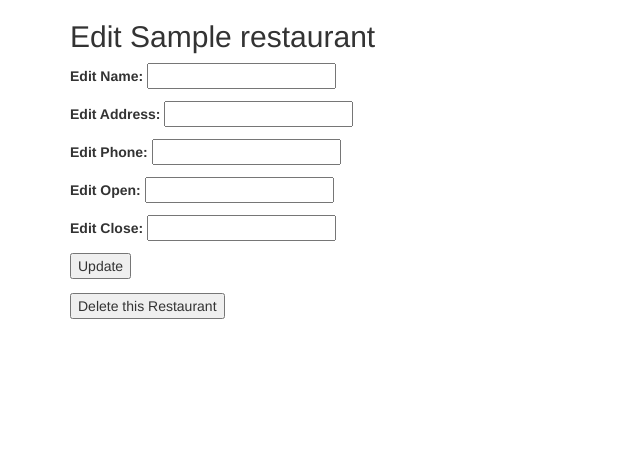
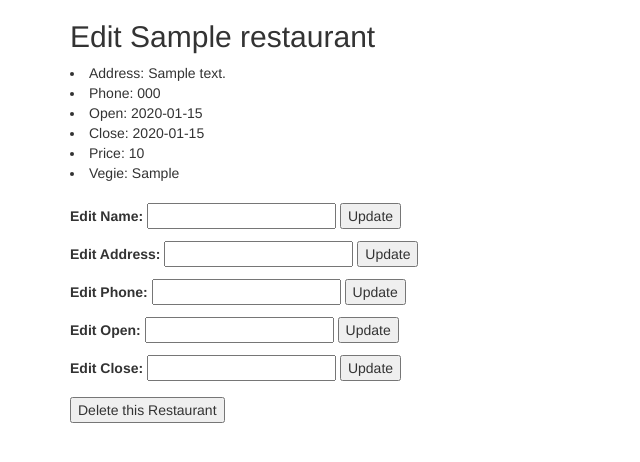
Before and after one commit to kbulloch/Epifoodus, a PHP site: template views/edit_restaurant.twig in a window 1280 px wide. Shown: the top 462 px of the page, without its empty margins (0-640 px from the left). Run offline with PHP 8.4, Linux system fonts and the light colour scheme; the template is opened without the code that fills it: most values are stand-ins (such as "Sample title", 1, 10 or a date in 2020); some libraries are stand-ins or nearby versions.

Commit message:
debug edit routes and twig files

```diff
--- a/views/edit_restaurant.twig
+++ b/views/edit_restaurant.twig
@@ -6,35 +6,47 @@
   <body>
     <div class="container">
       <h2>Edit {{ restaurant.getName }}</h2>
-
-      <form action='/restaurants/{{ restaurant.getId }}' method='post'>
+        <li>Address: {{ restaurant.getAddress }}</li>
+        <li>Phone: {{ restaurant.getPhone }}</li>
+        <li>Open: {{ restaurant.getOpentime }}</li>
+        <li>Close: {{ restaurant.getClosetime }}</li>
+        <li>Price: {{ restaurant.getPrice }}</li>
+        <li>Vegie: {{ restaurant.getVegie }}</li>
+    </div>
+    <br>
+    <div class="container">
+      <form action='/restaurants' method='post'>
         <input name='_method' type='hidden' value='patch'>
         <p>
           <label for='name'>Edit Name:</label>
           <input id='name' name='name' type='text'>
+          <button type='submit'>Update</button>
         </p>
 
         <p>
           <label for='address'>Edit Address:</label>
           <input id='address' name='address' type='text'>
+          <button type='submit'>Update</button>
         </p>
 
         <p>
           <label for='phone'>Edit Phone:</label>
           <input id='phone' name='phone' type='text'>
+          <button type='submit'>Update</button>
         </p>
 
         <p>
           <label for='opentime'>Edit Open:</label>
           <input id='opentime' name='opentime' type='text'>
+          <button type='submit'>Update</button>
         </p>
 
         <p>
           <label for='closetime'>Edit Close:</label>
           <input id='closetime' name='closetime' type='text'>
+          <button type='submit'>Update</button>
         </p>
 
-        <button type='submit'>Update</button>
       </form>
 
       <form action='/restaurants/{{ restaurant.getId }}'method='post'>
--- a/views/restaurant.twig
+++ b/views/restaurant.twig
@@ -13,7 +13,6 @@
         <li>{{ restaurant.getOpentime }}</li>
         <li>{{ restaurant.getClosetime }}</li>
         <li>{{ restaurant.getPrice }}</li>
-        <li>{{ restaurant.getClosetime }}</li>
         <li>{{ restaurant.getVegie }}</li>
       </ul>
 
--- a/views/restaurants.twig
+++ b/views/restaurants.twig
@@ -9,14 +9,13 @@
 
       {% if restaurants is not empty %}
         {% for restaurant in restaurants %}
-          <p><a href="/restaurant/{id}">{{ restaurant.getName }}</a></p>
+          <p><a href="/restaurants/{id}/edit">{{ restaurant.getName }}</a></p>
             <ul>
               <li>{{ restaurant.getAddress }}</li>
               <li>{{ restaurant.getPhone }}</li>
               <li>{{ restaurant.getOpentime }}</li>
               <li>{{ restaurant.getClosetime }}</li>
               <li>{{ restaurant.getPrice }}</li>
-              <li>{{ restaurant.getClosetime }}</li>
               <li>{{ restaurant.getVegie }}</li>
             </ul>
         {% endfor %}
```
Also changed, not shown: app/app.php (+6 -7 lines), views/add_restaurant.twig (+1 -11 lines).
